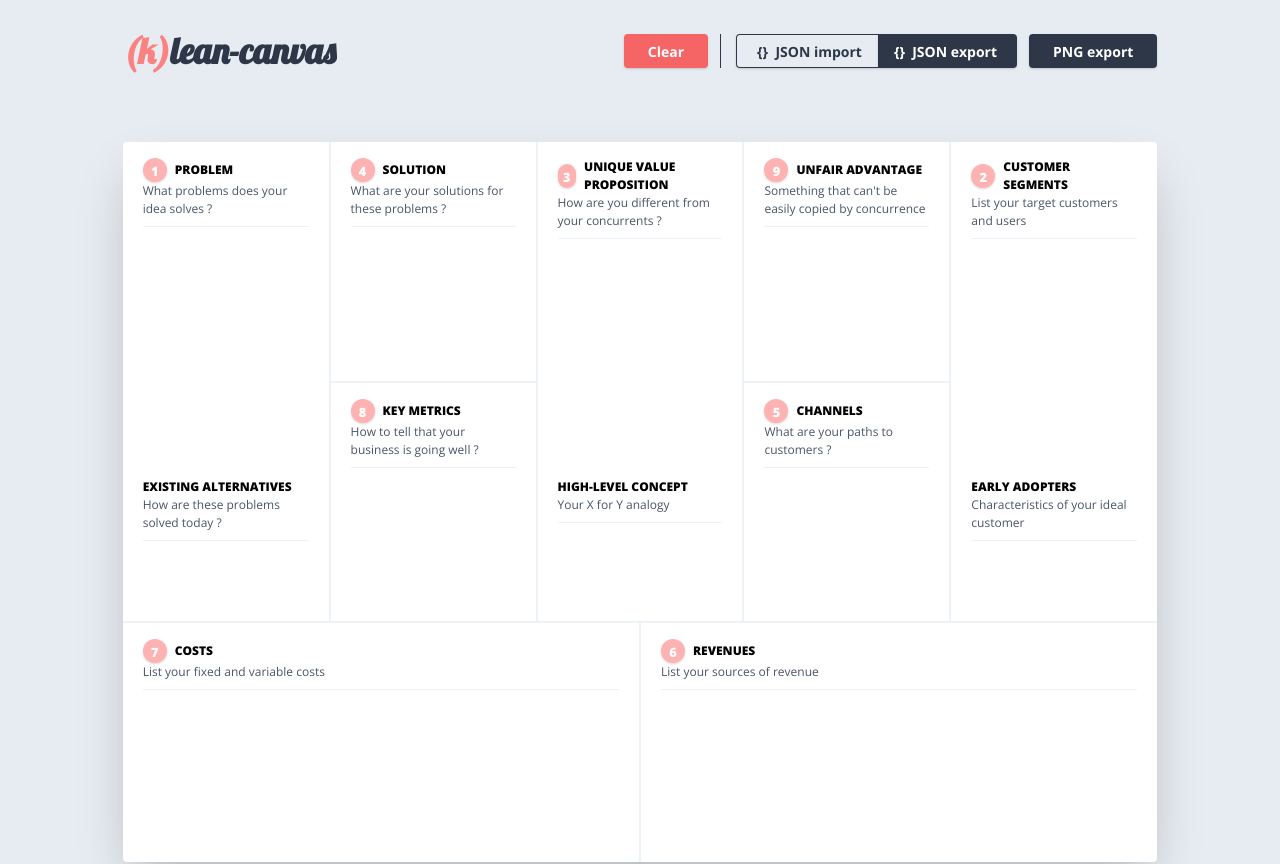
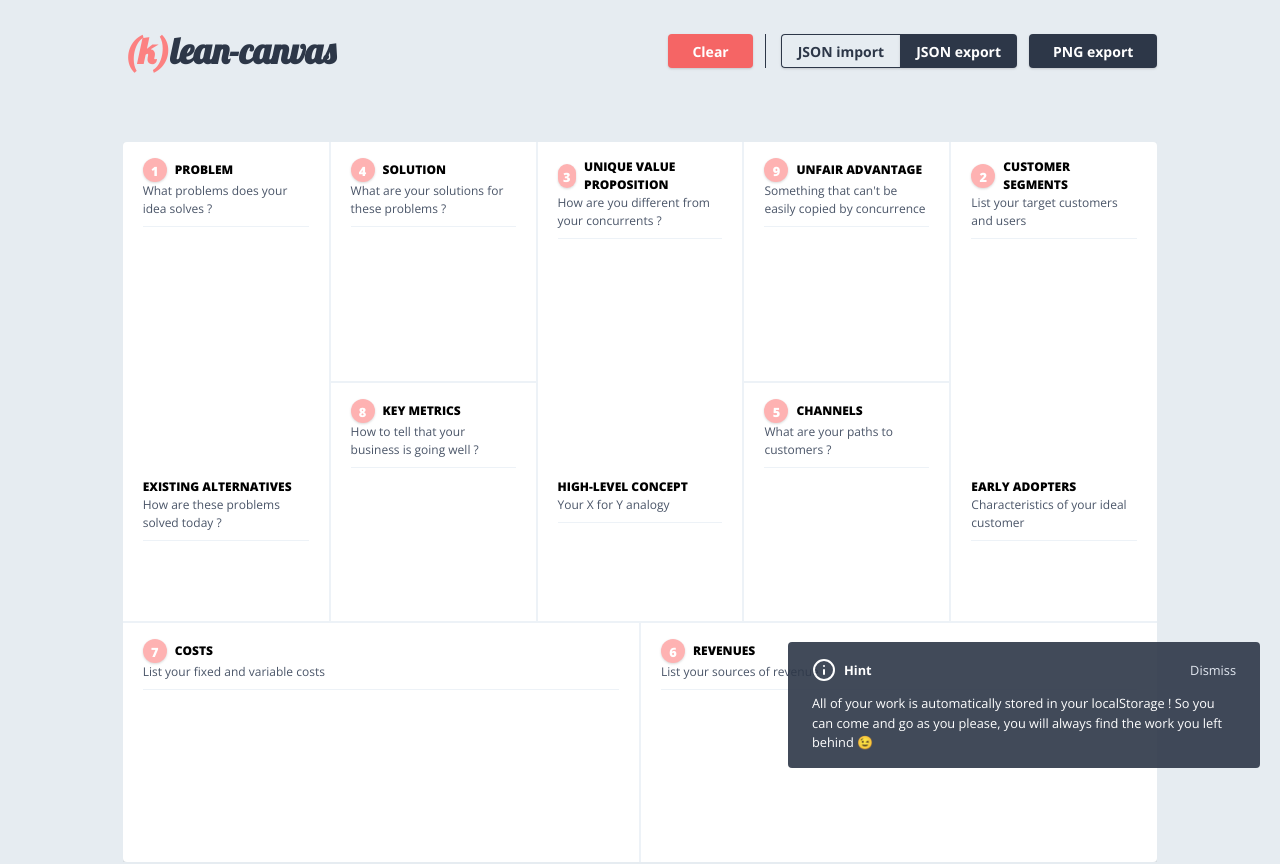
Before and after one commit to mdubourg001/klean-canvas, a React (Create React App) app in the folder app/: page / in a window 1280 px wide. Shown: the top 864 px of the page. Built offline with nearby package versions, Linux system fonts and the light colour scheme.

Commit message:
look: responsive design + hints about local storage

```diff
--- a/app/src/App.js
+++ b/app/src/App.js
@@ -1,19 +1,32 @@
-import React, { useRef, useState } from "react";
+import React, { useRef, useState, useEffect } from "react";
+
 import LeanCanvas from "./components/LeanCanvas";
-import DocPanel from "./components/DocPanel";
+import Hints from "./components/Hints";
 import Alert from "./components/Alert";
 import Footer from "./components/Footer";
+import { FIRST_VISIT_KEY } from "./hooks/useCanvasLocalStorage";
 
 const App = () => {
   const canvasNode = useRef();
   const importNode = useRef();
   const [showClearConfirm, setShowClearConfirm] = useState(false);
+  const [hints, setHints] = useState([]);
+
+  useEffect(() => {
+    if (!localStorage.getItem(FIRST_VISIT_KEY)) {
+      setHints([
+        ...hints,
+        "All of your work is automatically stored in your localStorage ! So you can come and go as you please, you will always find the work you left behind 😉"
+      ]);
+      localStorage.setItem(FIRST_VISIT_KEY, true);
+    }
+  }, [setHints]);
 
   return (
     <>
       {showClearConfirm && (
         <Alert
-          content="All your current work will be lost ! Are you sure ?"
+          content="All of your current work will be lost ! Are you sure ?"
           triggerClosing={() => setShowClearConfirm(false)}
           onOkClick={() => {
             canvasNode.current.clearCanvas();
@@ -23,8 +36,12 @@ const App = () => {
         />
       )}
 
+      <div className="hidden sm:block fixed right-0 bottom-0 w-full sm:w-1/2 z-20 lg:w-2/5 p-5">
+        <Hints hints={hints} set={setHints} />
+      </div>
+
       <div className="w-full xl:w-5/6 mx-auto z-10 px-4 pb-20">
-        <div className="flex justify-between items-center pt-6 pb-16">
+        <div className="flex justify-between items-center pt-6 pb-10 sm:pb-14 lg:pb-16">
           <h1 className="flex items-center text-4xl font-serif font-title">
             <span className="text-red-400 mr-2 sm:mr-0">(k)</span>
             <span className="text-gray-800 hidden sm:block">lean-canvas</span>
@@ -38,11 +55,11 @@ const App = () => {
               <b className="text-white text-sm">Clear</b>
             </button>
 
-            <div className="border-l border-gray-800 w-1 mx-3" />
+            <div className="hidden sm:block border-l border-gray-800 w-1 mx-3" />
 
             <button
               onClick={() => importNode.current.click()}
-              className="rounded-l border border-r-0 border-gray-800 shadow focus:shadow-md pl-5 pr-4 py-1"
+              className="hidden sm:block rounded-l border border-r-0 border-gray-800 shadow focus:shadow-md px-4 py-1"
             >
               <input
                 ref={importNode}
@@ -56,14 +73,14 @@ const App = () => {
                   e.target.value = "";
                 }}
               />
-              <b className="text-gray-800 text-sm">{"{}"} &nbsp;JSON import</b>
+              <b className="text-gray-800 text-sm">JSON import</b>
             </button>
 
             <button
               onClick={() => canvasNode.current.saveCanvasAsJsonFile()}
-              className="rounded-r bg-gray-800 shadow focus:shadow-md pl-4 pr-5 py-1"
+              className="hidden sm:block rounded-r bg-gray-800 shadow focus:shadow-md px-4 py-1"
             >
-              <b className="text-white text-sm">{"{}"} &nbsp;JSON export</b>
+              <b className="text-white text-sm">JSON export</b>
             </button>
 
             <button
@@ -75,7 +92,14 @@ const App = () => {
           </div>
         </div>
 
-        <LeanCanvas ref={canvasNode} />
+        <div
+          style={{
+            width: "100%"
+          }}
+          className="overflow-x-scroll sm:overflow-x-auto"
+        >
+          <LeanCanvas ref={canvasNode} />
+        </div>
       </div>
 
       {/* <DocPanel /> */}
--- a/app/src/components/Alert.js
+++ b/app/src/components/Alert.js
@@ -23,7 +23,7 @@ const Alert = ({
       onClick={triggerClosing}
     >
       <div
-        className="w-5/6 sm:w-1/2 md:w-1/3 py-5 px-8 bg-white rounded"
+        className="w-5/6 sm:w-1/2 lg:w-2/5 py-5 px-8 bg-white rounded"
         style={{
           height: "fit-content",
           marginTop: "30vh"
--- a/app/src/components/Footer.js
+++ b/app/src/components/Footer.js
@@ -3,8 +3,8 @@ import React from "react";
 const Footer = () => {
   return (
     <div className="w-full bg-red-400">
-      <div className="container mx-auto flex justify-between px-16 py-16">
-        <small className="text-gray-800">
+      <div className="container mx-auto flex flex-col sm:flex-row justify-between items-center px-10 sm:px-16 py-16">
+        <small className="text-gray-800 mb-6 sm:mb-0">
           Proudly designed by{" "}
           <a
             href="https://maximedubourg.com"
--- /dev/null
+++ b/app/src/components/Hints.js
@@ -0,0 +1,46 @@
+import React from "react";
+
+const Hints = ({ hints, set }) => {
+  return (
+    <>
+      {hints.map(h => (
+        <div
+          key={h}
+          className="hint w-full flex flex-col bg-gray-800 text-white opacity-90 rounded cursor-pointer px-6 py-4 mb-3"
+          onClick={() => set(hints.filter(e => e !== h))}
+        >
+          <div className="flex justify-between items-center mb-3">
+            <div className="flex items-center">
+              <svg
+                xmlns="http://www.w3.org/2000/svg"
+                width="24"
+                height="24"
+                viewBox="0 0 24 24"
+                fill="none"
+                stroke="currentColor"
+                strokeWidth="2"
+                strokeLinecap="round"
+                strokeLinejoin="round"
+                className="feather feather-info"
+              >
+                <circle cx="12" cy="12" r="10" />
+                <line x1="12" y1="16" x2="12" y2="12" />
+                <line x1="12" y1="8" x2="12" y2="8" />
+              </svg>
+
+              <small className="font-bold ml-2">Hint</small>
+            </div>
+
+            <small className="hover:underline text-gray-300 cursor-pointer">
+              Dismiss
+            </small>
+          </div>
+
+          <small>{h}</small>
+        </div>
+      ))}
+    </>
+  );
+};
+
+export default Hints;
--- a/app/src/components/LeanCanvas.js
+++ b/app/src/components/LeanCanvas.js
@@ -141,11 +141,11 @@ const LeanCanvas = forwardRef(({}, ref) => {
 
       <div
         id="canvas"
-        className="w-full h-90-vh max-h-90-vh flex flex-col bg-white rounded shadow-2xl"
+        className="w-full flex flex-col bg-white rounded shadow-2xl"
       >
         <div className="h-2/3 flex">
           <div className="w-1/5 flex flex-col">
-            <div className="h-2/3">
+            <div className="h-1/2 lg:h-2/3">
               <Box
                 title="Problem"
                 subtitle="What problems does your idea solves ?"
@@ -155,7 +155,7 @@ const LeanCanvas = forwardRef(({}, ref) => {
                 updateModel={value => setCanvas({ ...canvas, "1": value })}
               />
             </div>
-            <div className="h-1/3">
+            <div className="h-1/2 lg:h-1/3">
               <Box
                 cssClasses="border-l-0 border-t-0"
                 title="Existing alternatives"
@@ -191,7 +191,7 @@ const LeanCanvas = forwardRef(({}, ref) => {
           </div>
 
           <div className="w-1/5">
-            <div className="h-2/3">
+            <div className="h-1/2 lg:h-2/3">
               <Box
                 cssClasses="border-t-0 border-b-0"
                 title="Unique value proposition"
@@ -201,7 +201,7 @@ const LeanCanvas = forwardRef(({}, ref) => {
                 updateModel={value => setCanvas({ ...canvas, "3": value })}
               />
             </div>
-            <div className="h-1/3">
+            <div className="h-1/2 lg:h-1/3">
               <Box
                 cssClasses="border-t-0"
                 title="High-level concept"
@@ -237,7 +237,7 @@ const LeanCanvas = forwardRef(({}, ref) => {
           </div>
 
           <div className="w-1/5">
-            <div className="h-2/3">
+            <div className="h-1/2 lg:h-2/3">
               <Box
                 cssClasses="border-t-0 border-r-0 border-b-0 rounded-tr"
                 title="Customer segments"
@@ -247,7 +247,7 @@ const LeanCanvas = forwardRef(({}, ref) => {
                 updateModel={value => setCanvas({ ...canvas, "2": value })}
               />
             </div>
-            <div className="h-1/3">
+            <div className="h-1/2 lg:h-1/3">
               <Box
                 cssClasses="border-r-0 border-t-0"
                 title="Early adopters"
--- a/app/src/hooks/useCanvasLocalStorage.js
+++ b/app/src/hooks/useCanvasLocalStorage.js
@@ -1,6 +1,7 @@
 import { useCallback } from "react";
 
-const DEFAULT_CANVAS_LS_KEY = "canvas";
+export const DEFAULT_CANVAS_LS_KEY = "canvas";
+export const FIRST_VISIT_KEY = "visitFlag";
 
 const useCanvasLocalStorage = canvas => {
   // `cv` parameter allows to pass undebounced canvas for save
--- a/app/src/index.css
+++ b/app/src/index.css
@@ -3,6 +3,8 @@ body {
   background-color: #e6ecf1;
   margin-top: 0;
   overflow-x: hidden;
+  overflow-y: scroll;
+  -webkit-overflow-scrolling: touch;
   -webkit-font-smoothing: antialiased;
   -moz-osx-font-smoothing: grayscale;
 }
@@ -14,14 +16,41 @@ body {
   z-index: -1;
 }
 
+#canvas {
+  height: 180vh;
+  max-height: 180vh;
+  width: fit-content;
+}
+
+@media (min-width: 640px) {
+  #canvas {
+    height: 140vh;
+    max-height: 140vh;
+    width: auto;
+  }
+}
+
+@media (min-width: 1024px) {
+  #canvas {
+    height: 90vh;
+    max-height: 90vh;
+    width: auto;
+  }
+}
+
+.hint {
+  transition: transform 0.2s ease, opacity 0.2s ease;
+}
+
+.hint:hover {
+  transform: skew(-2deg, 2deg);
+  opacity: 0.8;
+}
+
 /* ========== UTILS ========== */
 
-.h-90-vh {
-  height: 90vh;
-}
-
-.max-h-90-vh {
-  max-height: 90vh;
+.h-1\/2 {
+  height: 50%;
 }
 
 .h-2\/3 {
@@ -32,8 +61,20 @@ body {
   height: 33.33%;
 }
 
-.h-1\/2 {
-  height: 50%;
+@media (min-width: 1024px) {
+  .lg\:h-2\/3 {
+    height: 66.66%;
+  }
+}
+
+@media (min-width: 1024px) {
+  .lg\:h-1\/3 {
+    height: 33.33%;
+  }
+}
+
+.opacity-90 {
+  opacity: 0.9;
 }
 
 /* ========== BUTTONS ========== */
```
